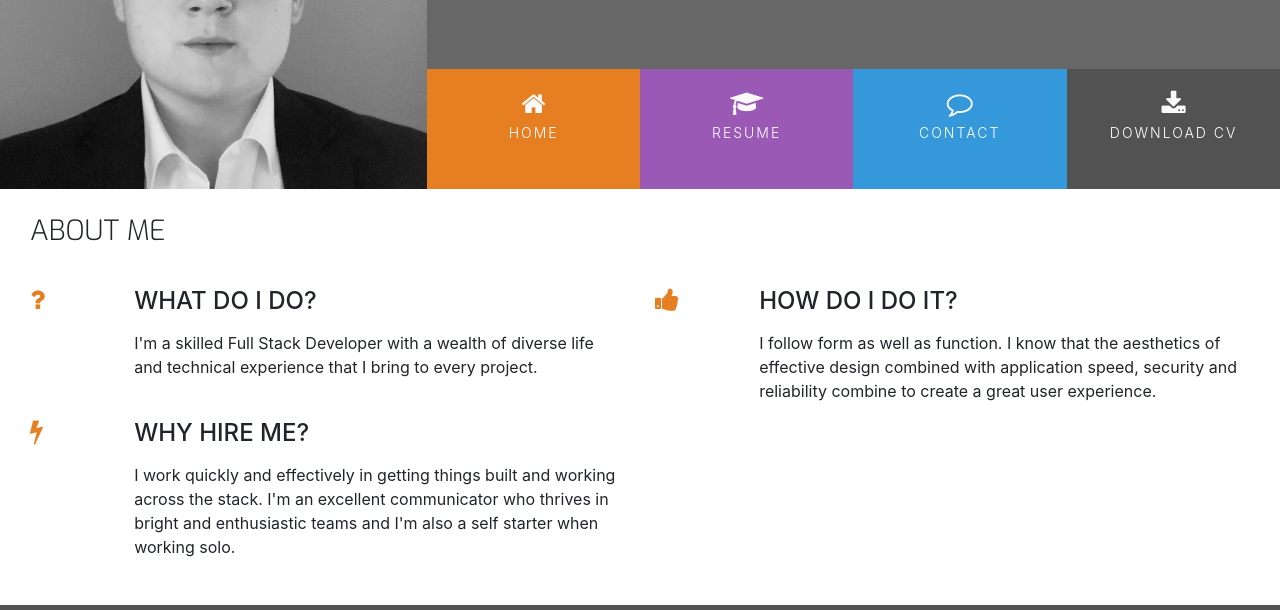
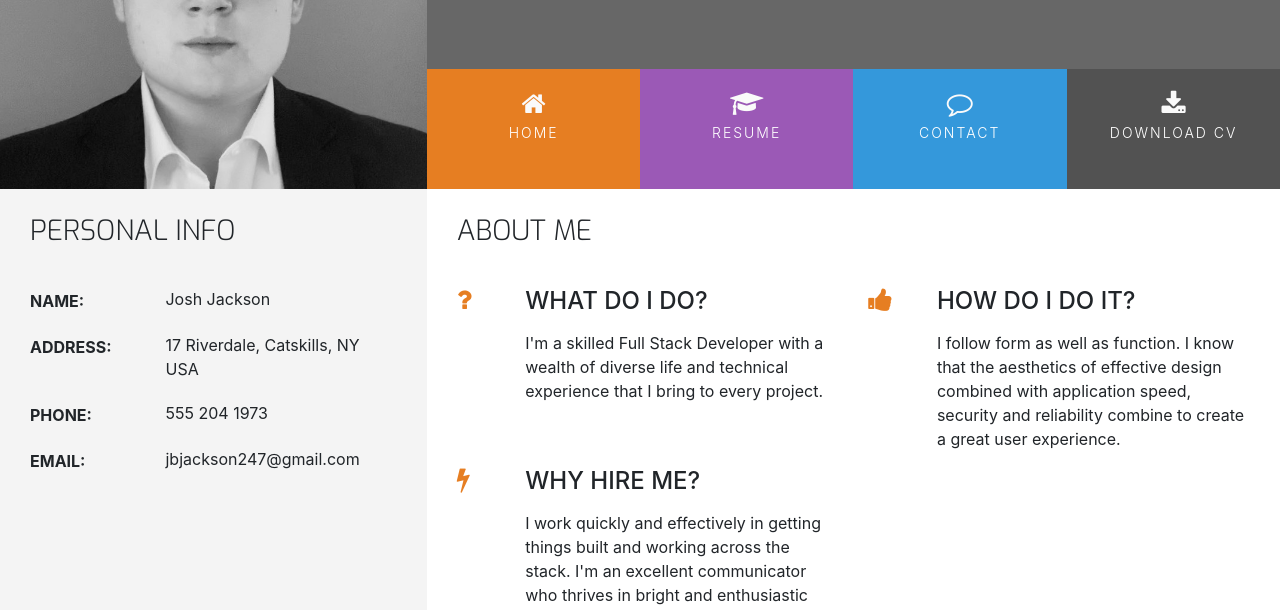
Before and after one commit to JavaScriptJacksn/Online-CV-CI, a plain HTML site: page index.html in a window 1280 px wide. Shown: the part 180-790 px from the top of the page. Drawn offline with nearby package versions, Linux system fonts and the light colour scheme.

Commit message:
Personal info section added and styled

```diff
--- a/assets/css/style.css
+++ b/assets/css/style.css
@@ -8,6 +8,10 @@
 
 .bg-color-three-reasons {
     background-color: #fff;
+}
+
+.bg-color-personal-info {
+    background-color: #f4f4f4;
 }
 
 .ui-menu-color-home {
@@ -24,23 +28,6 @@
 
 .ui-menu-color-download {
     background-color: #525252;
-}
-
-.row-table {
-    display: table;
-}
-
-.section-column {
-    display: table-cell;
-    padding: 0 30px 30px;
-    float: none;
-}
-
-.section-heading {
-    font-family: "Exo", sans-serif;
-    font-weight: 300;
-    margin-top: 25px;
-    margin-bottom: 40px;
 }
 
 /* ----------------------------------------Special paddings/margins/text */
@@ -238,3 +225,38 @@ footer {
 .three-reasons-heading {
     margin-bottom: 15px;
 }
+
+/* ----------------------------------------Personal Info */
+
+.personal-info-item {
+    margin-bottom: 20px;
+    display: block;
+    clear: both;
+}
+
+.personal-info-item .key,
+.personal-info-item .value {
+    padding-right: 8px;
+    display: inline-block;
+}
+
+.personal-info-item .key p,
+.personal-info-item .value p {
+    margin: 0;
+}
+
+.personal-info-item .key {
+    width: 30%;
+    margin-right: 21px;
+    padding-top: 2px;
+    vertical-align: top;
+}
+
+.personal-info-item .key p {
+    font-weight: 700;
+}
+
+.personal-info-item .value {
+    position: relative;
+    width: 60%;
+}
--- a/index.html
+++ b/index.html
@@ -43,7 +43,64 @@
         </div>
     </header>
     <section class="container-fluid">
-        <div class="row row-table">
+        <div class="row">
+            <div class="col-md-4 bg-color-personal-info section-column">
+                <div class="row">
+                    <div class="col-12">
+                        <h3 class="section-heading uppercase">
+                            Personal Info
+                        </h3>
+                    </div>
+                </div>
+                <div class="personal-info-item">
+                    <div class="key">
+                        <p class="uppercase">
+                            Name:
+                        </p>
+                    </div>
+                    <div class="value">
+                        <p>
+                            Josh Jackson
+                        </p>
+                    </div>
+                </div>
+                <div class="personal-info-item">
+                    <div class="key">
+                        <p class="uppercase">
+                            Address:
+                        </p>
+                    </div>
+                    <div class="value">
+                        <p>
+                            17 Riverdale, Catskills, NY USA
+                        </p>
+                    </div>
+                </div>
+                <div class="personal-info-item">
+                    <div class="key">
+                        <p class="uppercase">
+                            Phone:
+                        </p>
+                    </div>
+                    <div class="value">
+                        <p>
+                            555 204 1973
+                        </p>
+                    </div>
+                </div>
+                <div class="personal-info-item">
+                    <div class="key">
+                        <p class="uppercase">
+                            Email:
+                        </p>
+                    </div>
+                    <div class="value">
+                        <p>
+                            jbjackson247@gmail.com
+                        </p>
+                    </div>
+                </div>
+            </div>
             <div class="col-md-8 bg-color-three-reasons section-column">
                 <div class="row">
                     <div class="col">
```
